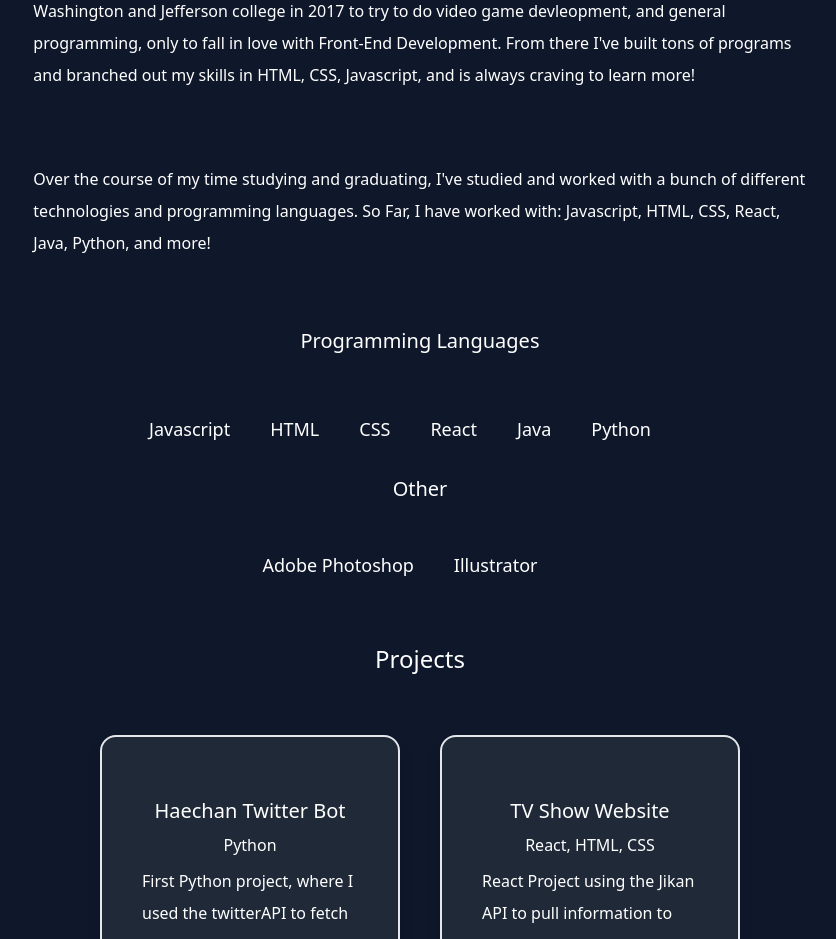
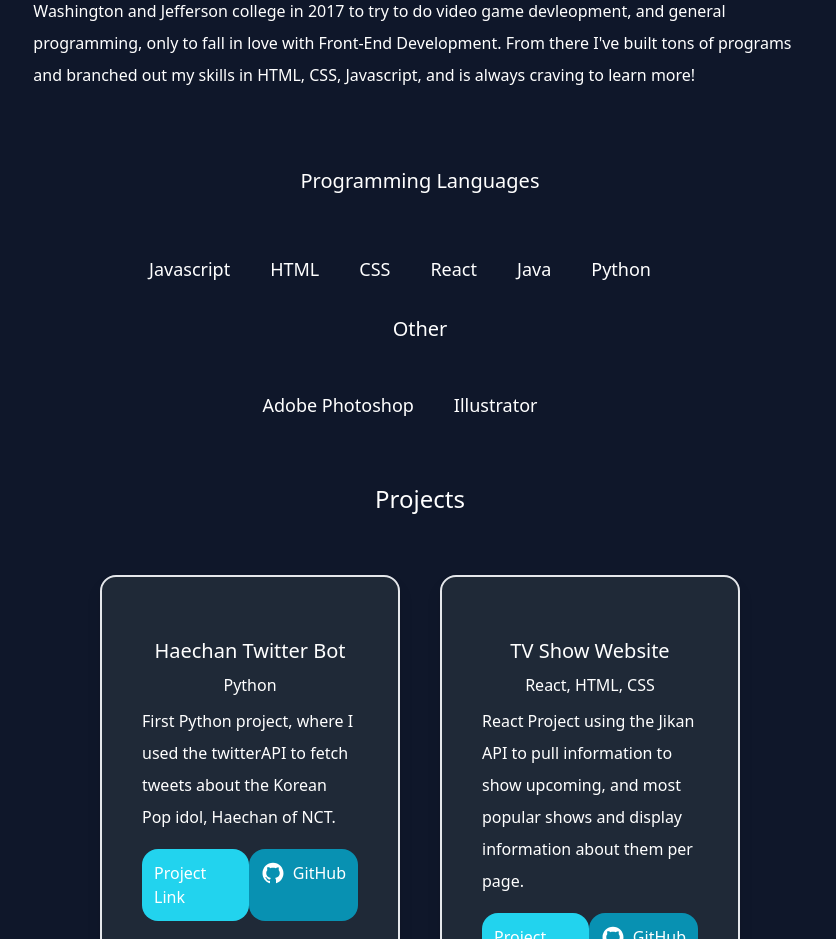
Before and after one commit to chillsan99/NextJs-Portfolio-2023, a Next.js app: page / in a window 1280 px wide. Shown: the part 940-1879 px from the top of the page, without its empty margins (220-1056 px from the left). Built offline with nearby package versions, Linux system fonts and the light colour scheme.

Commit message:
index changes

```diff
--- a/src/pages/index.js
+++ b/src/pages/index.js
@@ -69,9 +69,6 @@ export default function Home() {
             <p className='text-md py-2 leading-8 text-gray block md:w-30 sm: m-10 dark:text-white'> I originally started my career back in High School doing graphic design, and from there I wanted to branch
             out into something more and do something greater, like programming. Originally, I went to Washington and Jefferson college in 2017 to try to do video game devleopment, and general programming,
             only to fall in love with Front-End Development. From there I&#39;ve built tons of programs and branched out my skills in HTML, CSS, Javascript, and is always craving to learn more!</p>
-
-            <p className='text-md pt-6 leading-8 sm: m-10 dark:text-white'> Over the course of my time studying and graduating, I&#39;ve studied and
-            worked with a bunch of different technologies and programming languages. So Far, I have worked with: Javascript, HTML, CSS, React, Java, Python, and more! </p>
             </div>
           </div>
         </section>
```
